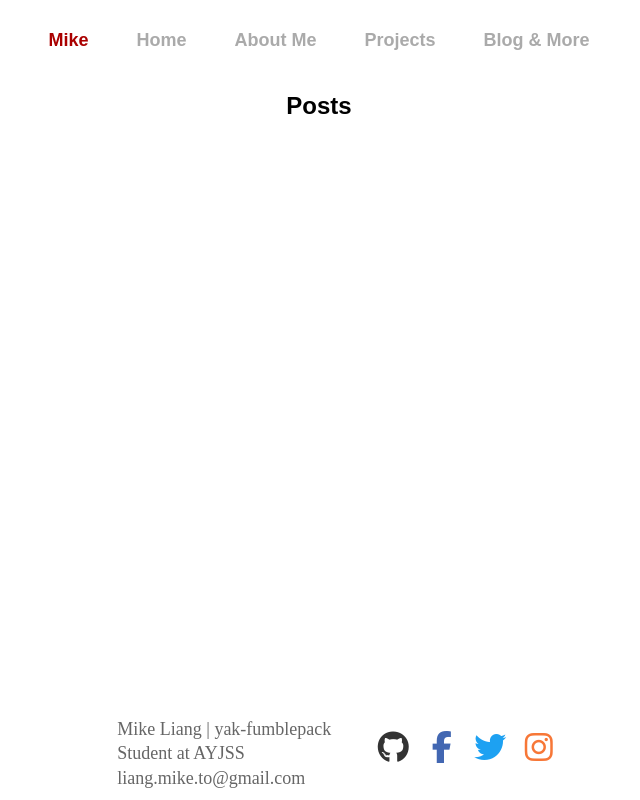
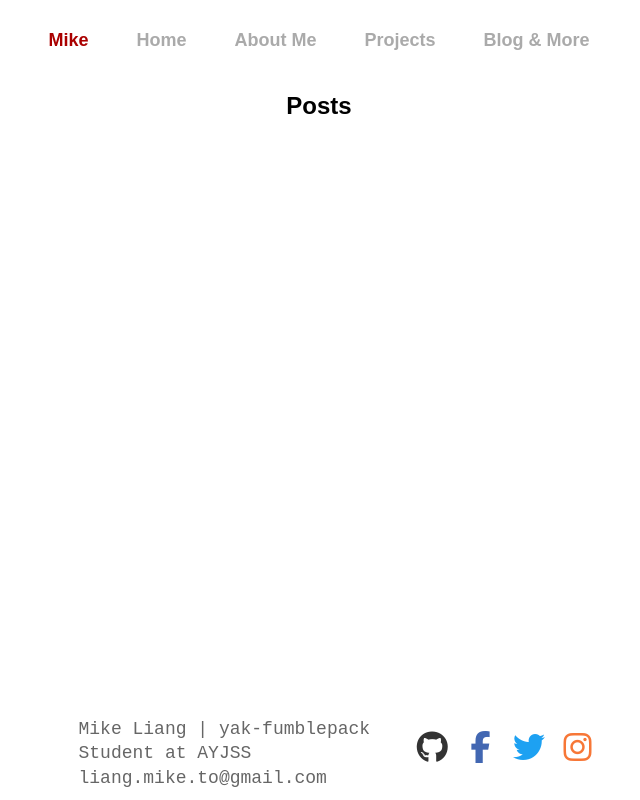
Before and after one commit to m1kql/website, a Django app: page /blog/ in a window 1280 px wide. Shown: the whole page, without its empty margins (321-961 px from the left). Run offline with Django 3.2, Linux system fonts and the light colour scheme; data that the repository does not hold is empty; some libraries are stand-ins or nearby versions.

Commit message:
updated styling

```diff
--- a/portfolio/static/main.css
+++ b/portfolio/static/main.css
@@ -51,7 +51,7 @@ footer .main-content .left-box {
 }
 
 footer .main-content .left-box p {
-  font-family: Fira Code;
+  font-family: Fira Code, 'Courier New', Courier, monospace;
   font-size: 1.125rem;
   font-weight: 100;
   line-height: 1.35em;
@@ -538,7 +538,7 @@ footer .main-content .right-box .social-links a #instagram {
 }
 
 .home-container .heading {
-  font-family: Fira Code;
+  font-family: Fira Code, 'Courier New', Courier, monospace;
   font-size: 32px;
 }
 
@@ -549,7 +549,7 @@ footer .main-content .right-box .social-links a #instagram {
 
 .home-container .content {
   text-align: justify;
-  font-family: Fira Code;
+  font-family: Fira Code, 'Courier New', Courier, monospace;
   padding: 40px 0;
   line-height: 1.6em;
 }
@@ -693,6 +693,8 @@ footer .main-content .right-box .social-links a #instagram {
       -ms-flex-pack: center;
           justify-content: center;
   padding-top: 4em 2em;
+  margin-left: 1em;
+  margin-right: 1em;
   line-height: 1.3rem;
 }
 
--- a/portfolio/static/main.scss
+++ b/portfolio/static/main.scss
@@ -41,7 +41,7 @@ footer {
             padding: 10px 40px;
 
             p {
-                font-family: Fira Code;
+                font-family: Fira Code, 'Courier New', Courier, monospace;
                 font-size: 1.125rem;
                 font-weight: 100;
                 line-height: 1.35em;
@@ -403,13 +403,13 @@ footer {
             font-weight: 500;
             font-size: 56px;
         }
-        font-family: Fira Code;
+        font-family: Fira Code, 'Courier New', Courier, monospace;
         font-size: 32px;
     }
 
     .content {
         text-align: justify;
-        font-family: Fira Code;
+        font-family: Fira Code, 'Courier New', Courier, monospace;
         padding: 40px 0;
         line-height: 1.6em;
     }
@@ -536,6 +536,8 @@ footer {
         display: flex;
         justify-content: center;
         padding-top: 4em 2em;
+        margin-left: 1em;
+        margin-right: 1em;
         line-height: 1.3rem;
 
         ul {
```
Also changed, not shown: 1 other file.
